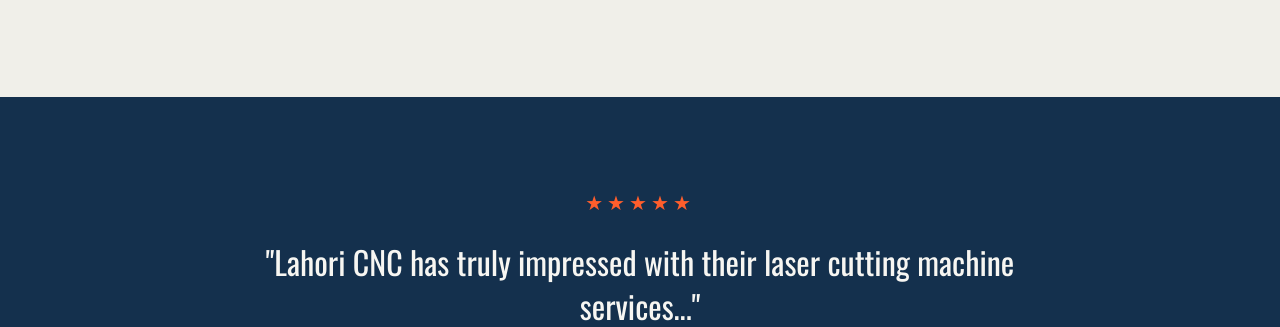
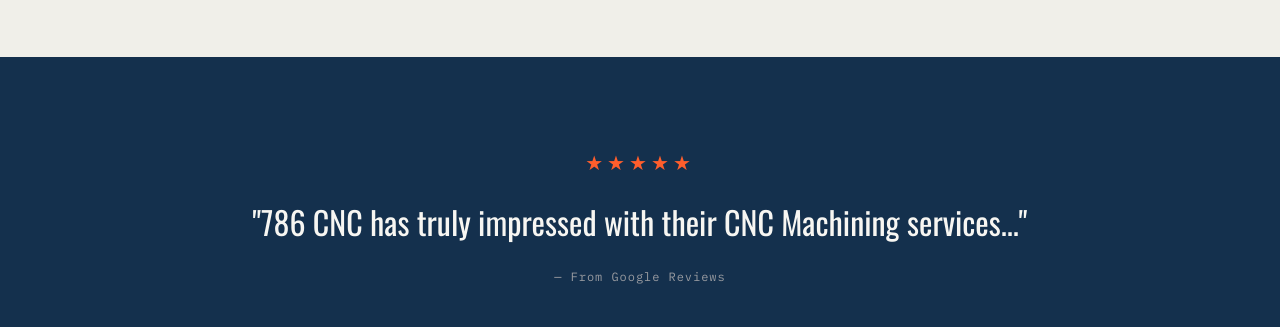
Before and after one commit to reyanyasin23acc/786-cnc-workshop, a plain HTML site: page index.html in a window 1280 px wide. Shown: the part 3451-3778 px from the top of the page. Drawn offline with nearby package versions, Linux system fonts and the light colour scheme.

Commit message:
index.html

```diff
--- a/index.html
+++ b/index.html
@@ -2105,8 +2105,6 @@
           </div>
         </div>
       </div>
-      <p style="font-family:var(--font-mono);font-size:12px;color:var(--steel);margin-top:22px;">*Specs shown are
-        typical shop capability — confirm exact limits for your job on WhatsApp.</p>
     </div>
   </section>
 
@@ -2226,8 +2224,8 @@
   <section class="testimonial">
     <div class="wrap">
       <div class="stars">★★★★★</div>
-      <blockquote>"Lahori CNC has truly impressed with their laser cutting machine services..."</blockquote>
-      <cite>— From Google Reviews (add your own client quotes here)</cite>
+      <blockquote>"786 CNC has truly impressed with their CNC Machining services..."</blockquote>
+      <cite>— From Google Reviews</cite>
     </div>
   </section>
 
```
